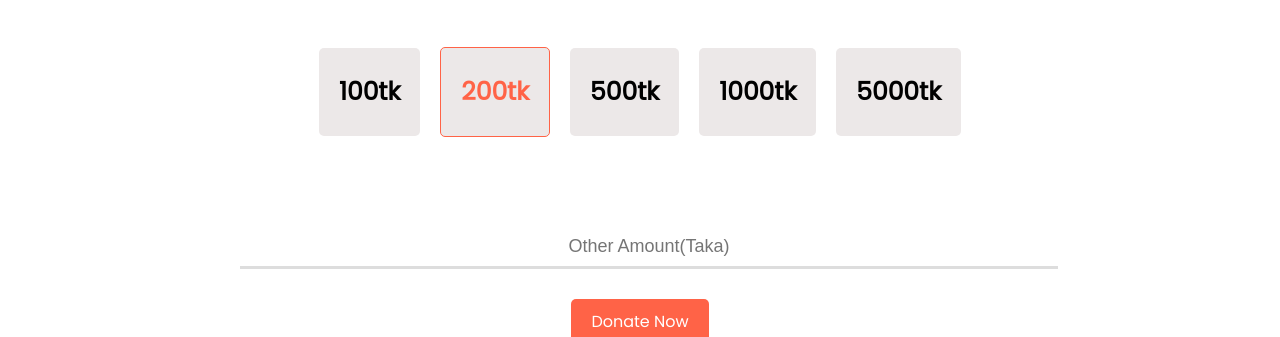
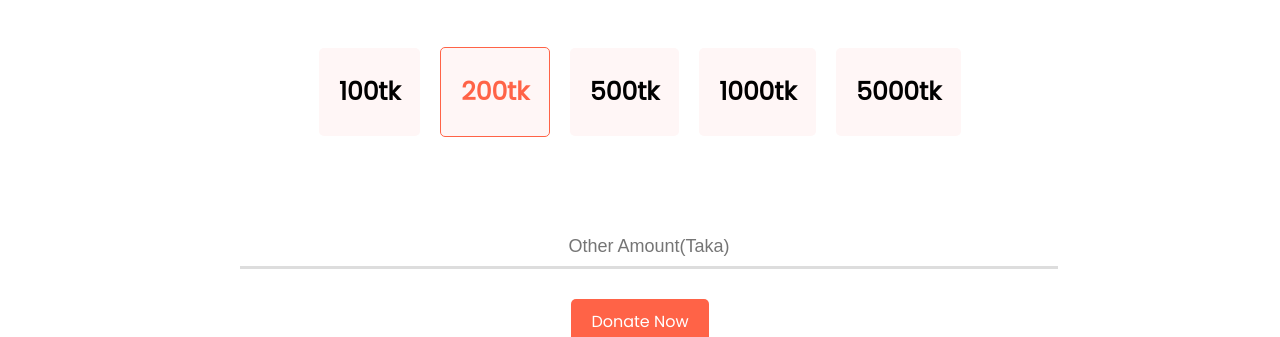
Before and after one commit to masudrana5/donate-today, a plain HTML site: page index.html in a window 1280 px wide. Shown: the part 808-1145 px from the top of the page. Drawn offline with Linux system fonts and the light colour scheme.

Commit message:
added money bg-color

```diff
--- a/style.css
+++ b/style.css
@@ -99,7 +99,7 @@ section.donate-day p {
 
 .money {
    padding: 25px 20px;
-   background-color: rgb(236, 232, 232);
+   background-color: rgb(255 246 246);
    margin: 10px;
    border-radius: 5px;
 }
```
